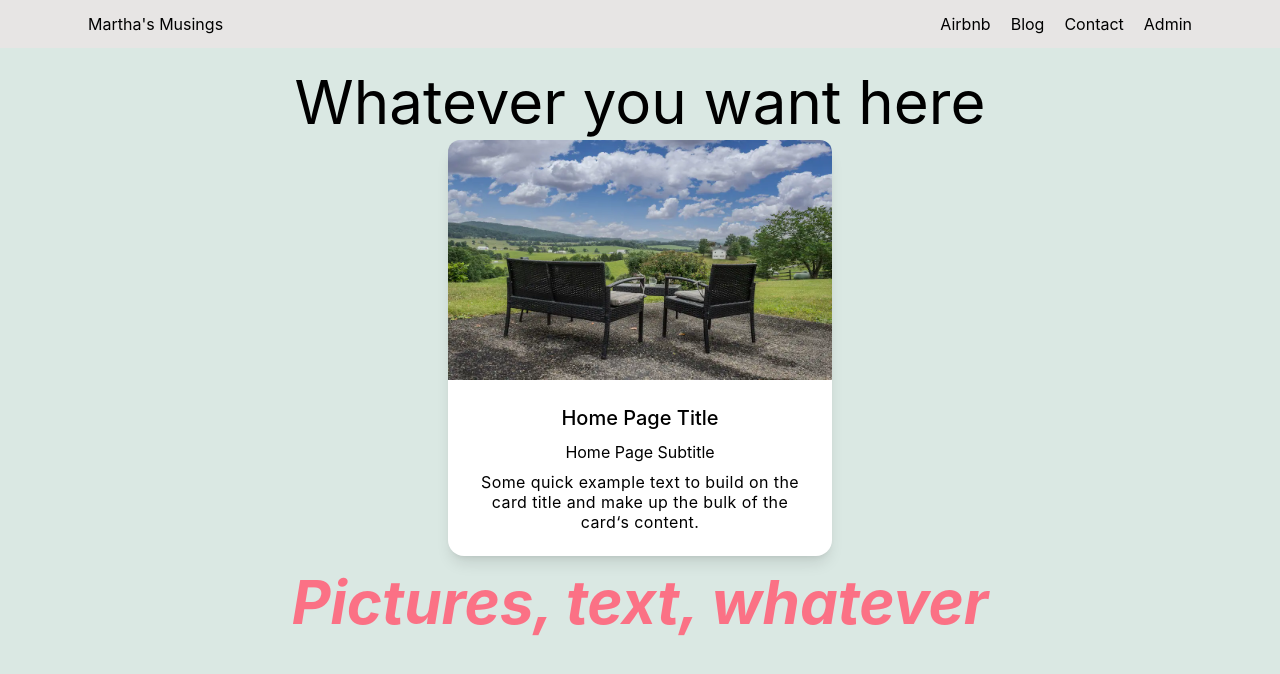
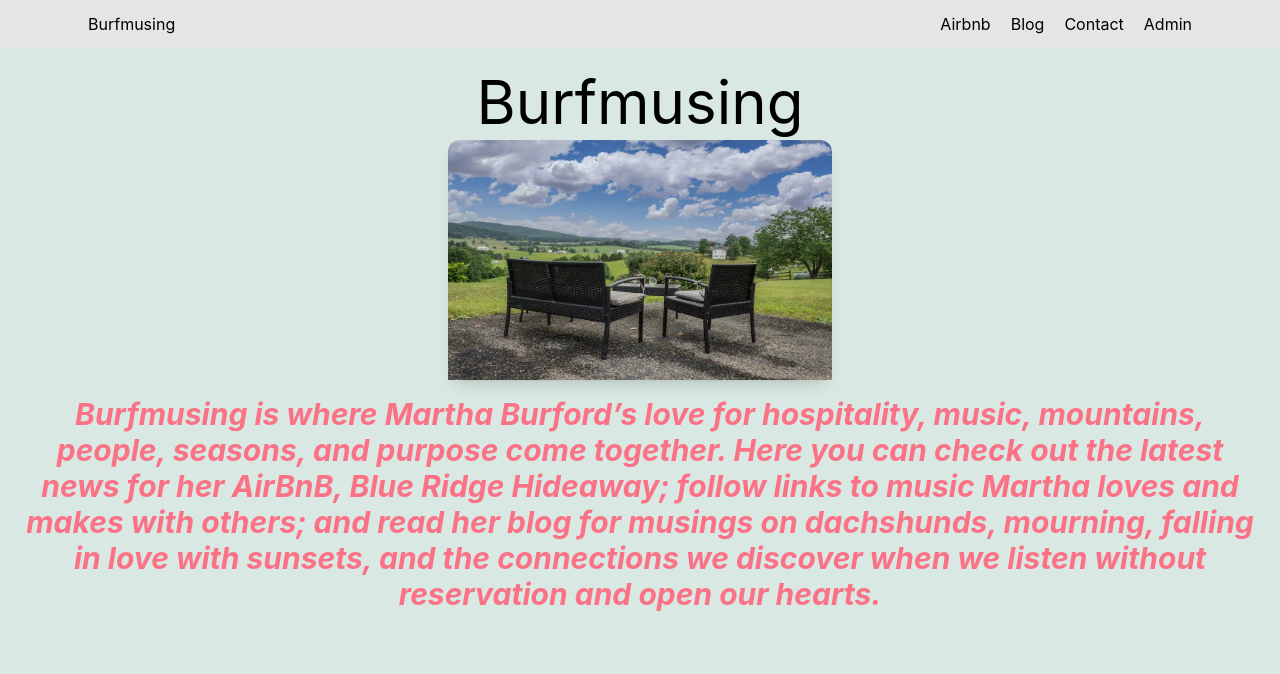
Before and after one commit to JenniferByrnes/martha-blog, a React (Create React App) app: page / in a window 1280 px wide. Shown: the top 674 px of the page. Built offline with nearby package versions, Linux system fonts and the light colour scheme.

Commit message:
name change and new text

```diff
--- a/public/index.html
+++ b/public/index.html
@@ -10,7 +10,7 @@
       content="Web site created using create-react-app"
     />
     <link rel="manifest" href="%PUBLIC_URL%/manifest.json" />
-    <title>Martha's Blog</title>
+    <title>Burfmusing</title>
   </head>
   <body>
     <noscript>You need to enable JavaScript to run this app.</noscript>
--- a/src/components/Navbar.jsx
+++ b/src/components/Navbar.jsx
@@ -16,7 +16,7 @@ export default function Navbar() {
           {/* title - link to home - formatted to to left of other nav items*/}
           <NavLink
             className="hover:text-pcCoral"
-            to="/"><h1>Martha's Musings</h1>
+            to="/"><h1>Burfmusing</h1>
           </NavLink>
 
         </span>
--- a/src/pages/Home.jsx
+++ b/src/pages/Home.jsx
@@ -5,12 +5,12 @@ const Home = () => {
 
   return (
     // Page Container
-    <section className=" mx-auto h-screen w-screen bg-pcGreen" >
+    <section className=" mx-auto min-h-full h-screen w-screen bg-pcGreen" >
       {/* Divide the container into one flex column */}
       <div className="flex flex-col  p-6 justify-center items-center" >
 
         <p className="text-4xl md:text-6xl text-center mb-2">
-          Whatever you want here
+          Burfmusing
         </p>
         {/* Card */}
         <div className="rounded-2xl shadow-lg max-w-sm bg-white">
@@ -22,8 +22,8 @@ const Home = () => {
             />
           </div>
           {/* Card Info below image */}
-          <div className="p-6">
-            <p className="text-xl font-medium text-center mb-2">
+          {/* <div className="p-6"> */}
+            {/* <p className="text-xl font-medium text-center mb-2">
               Home Page Title
             </p>
             <p
@@ -33,11 +33,11 @@ const Home = () => {
             </p>
             <p className="text-center leading-5 tracking-wide">
               Some quick example text to build on the card title and make up the bulk of the card‘s content.
-            </p>
-          </div>
+            </p> */}
+          {/* </div> */}
         </div>
-        <p className="italic font-bold text-4xl md:text-6xl text-rose-400 text-center mt-4">
-          Pictures, text, whatever
+        <p className="italic font-bold text-l sm:text-xl md:text-3xl text-rose-400 text-center mt-4">
+        Burfmusing is where Martha Burford’s love for hospitality, music, mountains, people, seasons, and purpose come together. Here you can check out the latest news for her AirBnB, Blue Ridge Hideaway; follow links to music Martha loves and makes with others; and read her blog for musings on dachshunds, mourning, falling in love with sunsets, and the connections we discover when we listen without reservation and open our hearts.
         </p>
       </div>
     </section>
```
